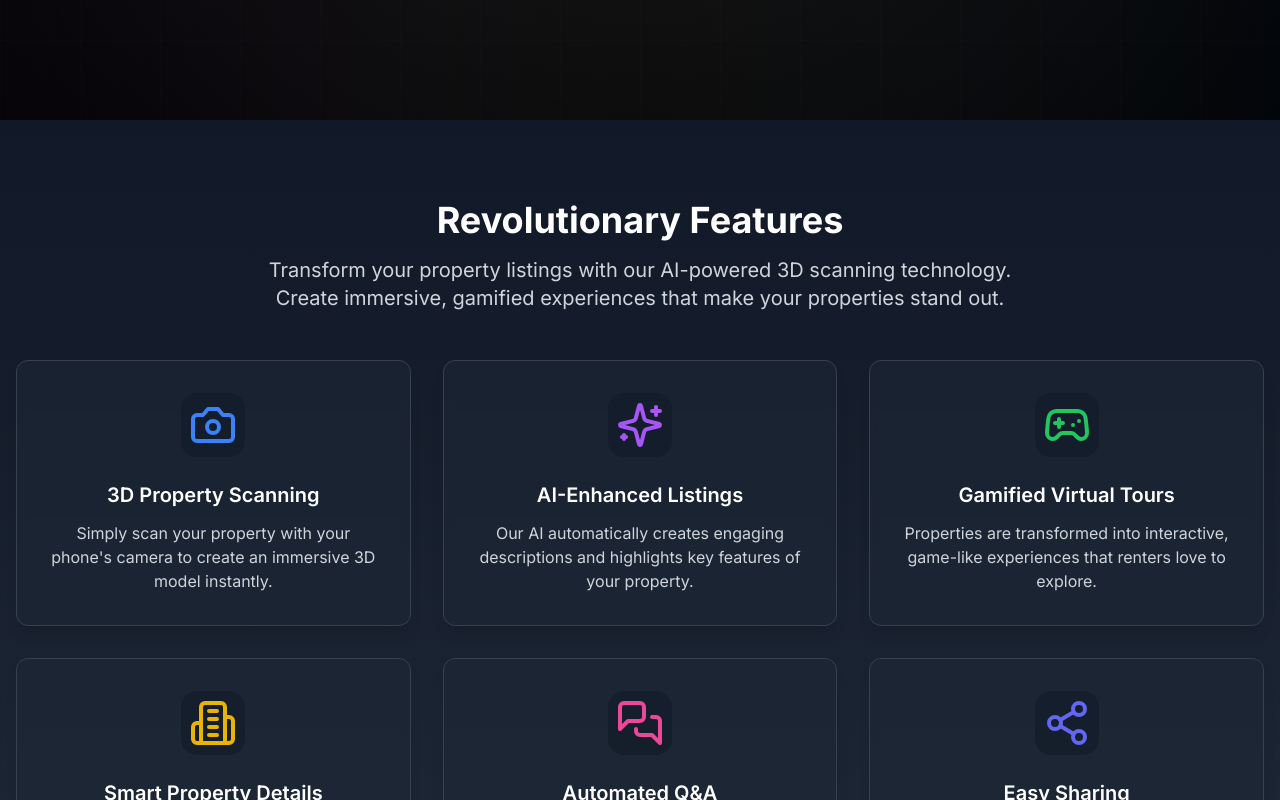
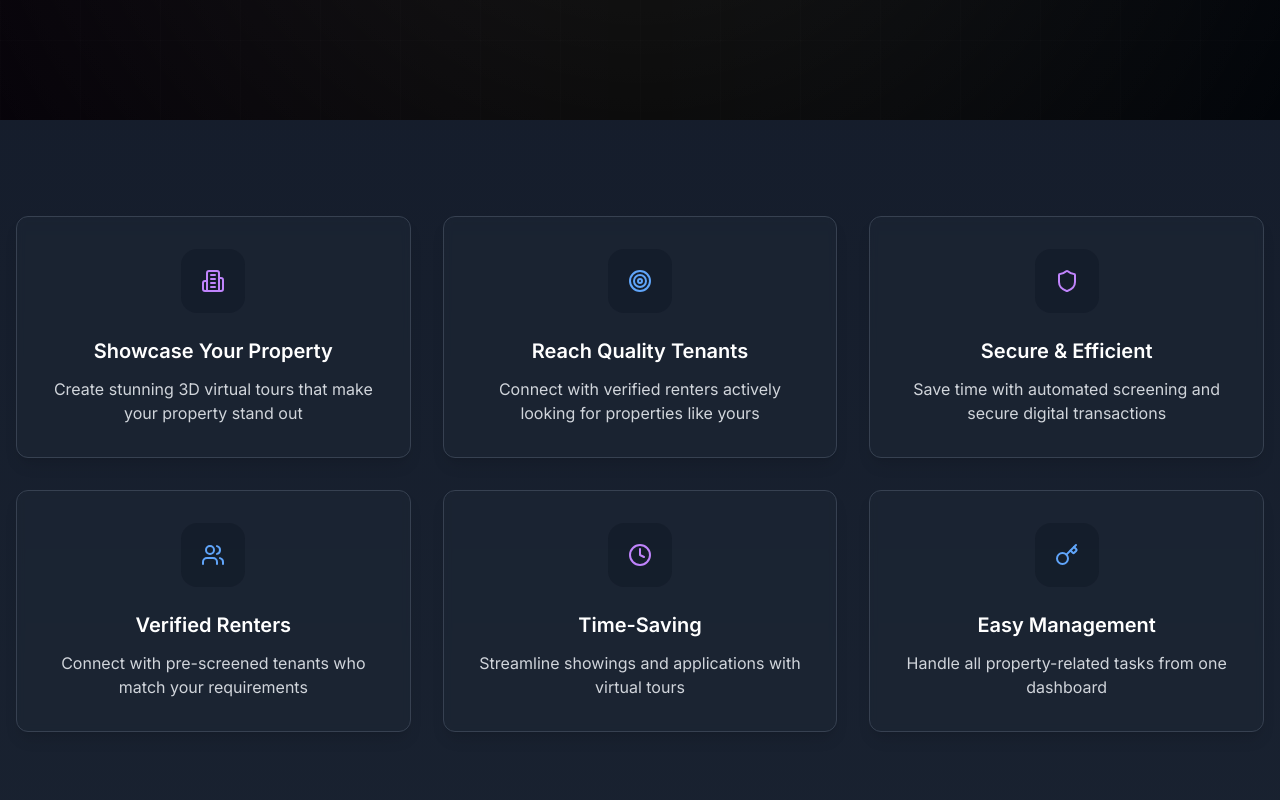
Before and after one commit to rezidence/rezidence-v1, a Next.js app in the folder frontend/: page / in a window 1280 px wide. Shown: the part 680-1480 px from the top of the page. Built offline with nearby package versions, Linux system fonts and the light colour scheme.

Commit message:
fixed the responsiveness issue

```diff
--- a/frontend/app/components/Features.tsx
+++ b/frontend/app/components/Features.tsx
@@ -1,142 +1,102 @@
 "use client"
 
-import { Camera, Sparkles, Gamepad2, Share2, Building2, MessagesSquare } from "lucide-react"
 import { motion, useInView } from "framer-motion"
 import { useRef } from "react"
+import { Building2, ArrowRight, Sparkles, Shield, Target, Users, Clock, Key } from "lucide-react"
 
-const features = [
-  {
-    icon: <Camera className="h-12 w-12 text-blue-500" />,
-    title: "3D Property Scanning",
-    description: "Simply scan your property with your phone's camera to create an immersive 3D model instantly.",
-  },
-  {
-    icon: <Sparkles className="h-12 w-12 text-purple-500" />,
-    title: "AI-Enhanced Listings",
-    description: "Our AI automatically creates engaging descriptions and highlights key features of your property.",
-  },
-  {
-    icon: <Gamepad2 className="h-12 w-12 text-green-500" />,
-    title: "Gamified Virtual Tours",
-    description: "Properties are transformed into interactive, game-like experiences that renters love to explore.",
-  },
-  {
-    icon: <Building2 className="h-12 w-12 text-yellow-500" />,
-    title: "Smart Property Details",
-    description: "AI analyzes your space to automatically detect rooms, features, and amenities for accurate listings.",
-  },
-  {
-    icon: <MessagesSquare className="h-12 w-12 text-pink-500" />,
-    title: "Automated Q&A",
-    description: "AI-powered system answers common questions about your property instantly, saving you time.",
-  },
-  {
-    icon: <Share2 className="h-12 w-12 text-indigo-500" />,
-    title: "Easy Sharing",
-    description: "Share your interactive 3D listings across social media and real estate platforms with one click.",
-  }
-]
+export default function Features() {
+  const ref = useRef(null)
+  const isInView = useInView(ref, { once: true, margin: "-100px" })
 
   const containerVariants = {
-  hidden: {
-    opacity: 0,
-  },
+    hidden: { opacity: 0 },
     visible: {
       opacity: 1,
       transition: {
-      staggerChildren: 0.08,
-      duration: 0.2,
-      ease: "easeOut"
+        staggerChildren: 0.2
       }
     }
   }
 
   const itemVariants = {
-  hidden: {
-    opacity: 0,
-    y: 20,
-  },
+    hidden: { opacity: 0, y: 20 },
     visible: {
       opacity: 1,
       y: 0,
       transition: {
-      duration: 0.3,
-      ease: "easeOut"
+        duration: 0.5
       }
     }
   }
 
   const iconVariants = {
-  hidden: {
-    scale: 0,
-    opacity: 0
-  },
+    hidden: { scale: 0 },
     visible: {
       scale: 1,
-    opacity: 1,
       transition: {
-      duration: 0.2,
-      ease: "easeOut"
+        duration: 0.5
       }
     }
   }
 
-export default function Features() {
-  const ref = useRef(null)
-  const isInView = useInView(ref, {
-    margin: "-10% 0px -10% 0px",
-    amount: 0.3,
-    once: false
-  })
+  const features = [
+    {
+      icon: <Building2 className="w-6 h-6 text-purple-400" />,
+      title: "Showcase Your Property",
+      description: "Create stunning 3D virtual tours that make your property stand out"
+    },
+    {
+      icon: <Target className="w-6 h-6 text-blue-400" />,
+      title: "Reach Quality Tenants",
+      description: "Connect with verified renters actively looking for properties like yours"
+    },
+    {
+      icon: <Shield className="w-6 h-6 text-purple-400" />,
+      title: "Secure & Efficient",
+      description: "Save time with automated screening and secure digital transactions"
+    },
+    {
+      icon: <Users className="w-6 h-6 text-blue-400" />,
+      title: "Verified Renters",
+      description: "Connect with pre-screened tenants who match your requirements"
+    },
+    {
+      icon: <Clock className="w-6 h-6 text-purple-400" />,
+      title: "Time-Saving",
+      description: "Streamline showings and applications with virtual tours"
+    },
+    {
+      icon: <Key className="w-6 h-6 text-blue-400" />,
+      title: "Easy Management",
+      description: "Handle all property-related tasks from one dashboard"
+    }
+  ]
 
   return (
-    <section ref={ref} id="features" className="py-20 bg-gradient-to-b from-gray-900 to-gray-800 overflow-hidden">
+    <section ref={ref} className="py-16 md:py-24 relative overflow-hidden">
       <div className="container mx-auto px-4">
-        <motion.h2
-          initial={{ opacity: 0, y: -20 }}
-          animate={isInView ? { opacity: 1, y: 0 } : { opacity: 0, y: -20 }}
-          transition={{
-            duration: 0.3,
-            ease: "easeOut"
-          }}
-          className="text-4xl font-bold text-center text-white mb-4"
-        >
-          Revolutionary Features
-        </motion.h2>
-        <motion.p
-          initial={{ opacity: 0, y: -20 }}
-          animate={isInView ? { opacity: 1, y: 0 } : { opacity: 0, y: -20 }}
-          transition={{
-            duration: 0.3,
-            ease: "easeOut"
-          }}
-          className="text-xl text-gray-300 text-center mb-12 max-w-3xl mx-auto"
-        >
-          Transform your property listings with our AI-powered 3D scanning technology. Create immersive,
-          gamified experiences that make your properties stand out.
-        </motion.p>
         <motion.div
           variants={containerVariants}
           initial="hidden"
           animate={isInView ? "visible" : "hidden"}
-          className="grid md:grid-cols-2 lg:grid-cols-3 gap-8"
+          className="grid grid-cols-1 md:grid-cols-2 lg:grid-cols-3 gap-6 md:gap-8"
         >
           {features.map((feature, index) => (
             <motion.div
               key={index}
               variants={itemVariants}
-              className="bg-gray-800/50 backdrop-blur-sm p-8 rounded-xl shadow-lg border border-gray-700 hover:border-gray-600 transition-all duration-300 hover:shadow-xl hover:-translate-y-1"
+              className="bg-gray-800/50 backdrop-blur-sm p-6 md:p-8 rounded-xl shadow-lg border border-gray-700 hover:border-gray-600 transition-all duration-300 hover:shadow-xl hover:-translate-y-1"
             >
               <motion.div
                 variants={iconVariants}
-                className="flex items-center justify-center w-16 h-16 mb-6 mx-auto bg-gray-900/50 rounded-2xl"
+                className="flex items-center justify-center w-12 h-12 md:w-16 md:h-16 mb-4 md:mb-6 mx-auto bg-gray-900/50 rounded-2xl"
               >
                 <div className="transform rotate-0">
                   {feature.icon}
                 </div>
               </motion.div>
-              <h3 className="text-xl font-semibold text-white mb-3 text-center">{feature.title}</h3>
-              <p className="text-gray-300 text-center">{feature.description}</p>
+              <h3 className="text-lg md:text-xl font-semibold text-white mb-2 md:mb-3 text-center">{feature.title}</h3>
+              <p className="text-sm md:text-base text-gray-300 text-center">{feature.description}</p>
             </motion.div>
           ))}
         </motion.div>
--- a/frontend/app/components/Footer.tsx
+++ b/frontend/app/components/Footer.tsx
@@ -27,17 +27,6 @@ export default function Footer() {
                 >
                   <span className="relative">
                     About Us
-                    <span className="absolute bottom-0 left-0 w-0 h-px bg-gradient-to-r from-purple-500 to-blue-500 group-hover:w-full transition-all duration-300" />
-                  </span>
-                </Link>
-              </li>
-              <li>
-                <Link
-                  href="/blog"
-                  className="group flex items-center text-gray-400 hover:text-white transition-colors duration-200"
-                >
-                  <span className="relative">
-                    Blog
                     <span className="absolute bottom-0 left-0 w-0 h-px bg-gradient-to-r from-purple-500 to-blue-500 group-hover:w-full transition-all duration-300" />
                   </span>
                 </Link>
--- a/frontend/app/components/Header.tsx
+++ b/frontend/app/components/Header.tsx
@@ -22,8 +22,7 @@ export default function Header() {
   const navItems = [
     { name: "About", href: "/about" },
     { name: "How it Works", href: "/renters/how-it-works" },
-    { name: "Safety", href: "/renters/safety" },
-    { name: "Blog", href: "/blog" }
+    { name: "Safety", href: "/renters/safety" }
   ]
 
   return (
```
Lines whose indentation alone changed are shown as unchanged.
